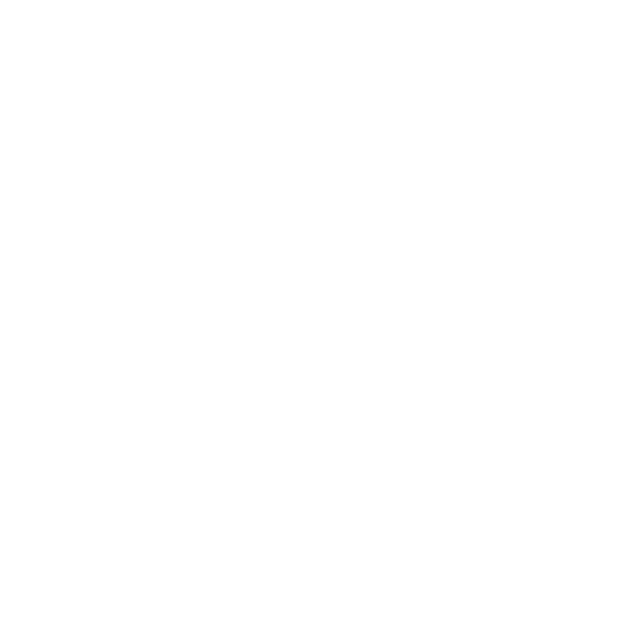
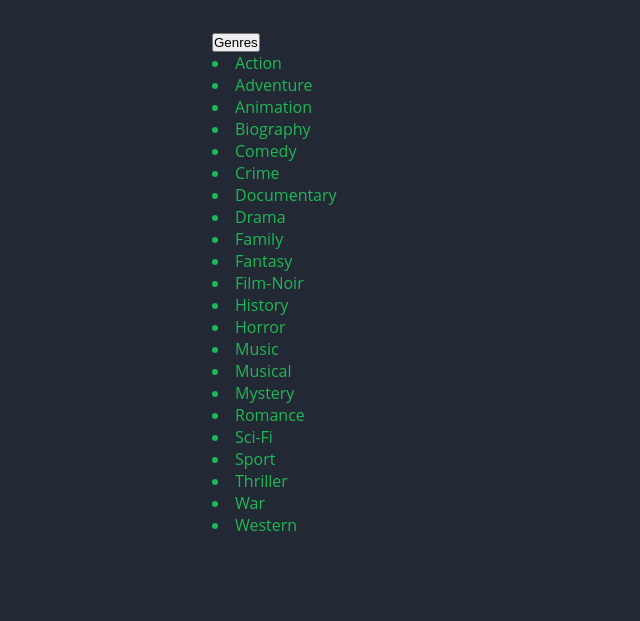
Before and after one commit to NickMarozick/MovieFinder, a Flask app: page /GetByGenre in a window 1280 px wide. Before the commit the part shown is empty. Shown: the top 621 px of the page, without its empty margins (0-640 px from the left). Run offline with Flask 2, Linux system fonts and the light colour scheme.

Commit message:
some edits to the getByGenre template

```diff
--- a/templates/getByGenre.html
+++ b/templates/getByGenre.html
@@ -3,9 +3,49 @@
 <head>
     <meta charset="UTF-8">
     <meta name="viewport" content="width=device-width, initial-scale=1.0">
-    <title>getByGenre</title>
+
+    <link rel="stylesheet" href="../static/stylesheets/navbar.css">
+    <link rel="stylesheet" href="../static/stylesheets/style.css">
+    <link rel="stylesheet" href="../static/stylesheets/getByGenre.css">
+
+    <title>Get Top Movies By Genre</title>
 </head>
+
 <body>
+  <main>
+    <div id="upperContainer">
+      <div class="dropdown">
+        <button class="dropbtn">Genres</button>
+        <div class="dropdown-content">
+          <li> Action </li>
+          <li> Adventure </li>
+          <li> Animation </li>
+          <li> Biography </li>
+          <li> Comedy </li>
+          <li> Crime </li>
+          <li> Documentary </li>
+          <li> Drama </li>
+          <li> Family </li>
+          <li> Fantasy </li>
+          <li> Film-Noir </li>
+          <li> History </li>
+          <li> Horror </li>
+          <li> Music </li>
+          <li> Musical </li>
+          <li> Mystery </li>
+          <li> Romance </li>
+          <li> Sci-Fi </li>
+          <li> Sport </li>
+          <li> Thriller </li>
+          <li> War </li>
+          <li> Western </li>
+        </div>
+      </div>
+    </div>
+  </main>
+
+  <footer>
+  </footer>
 
 </body>
 </html>
```
